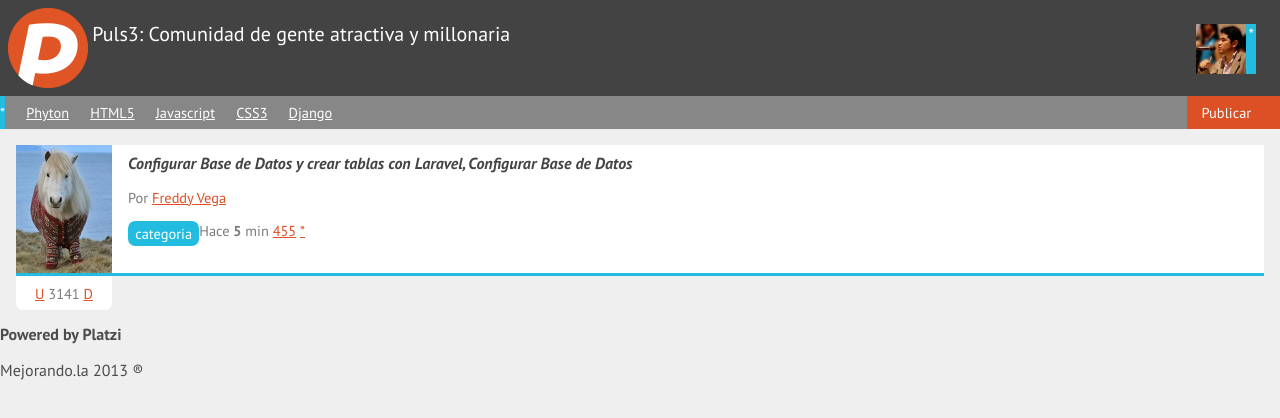
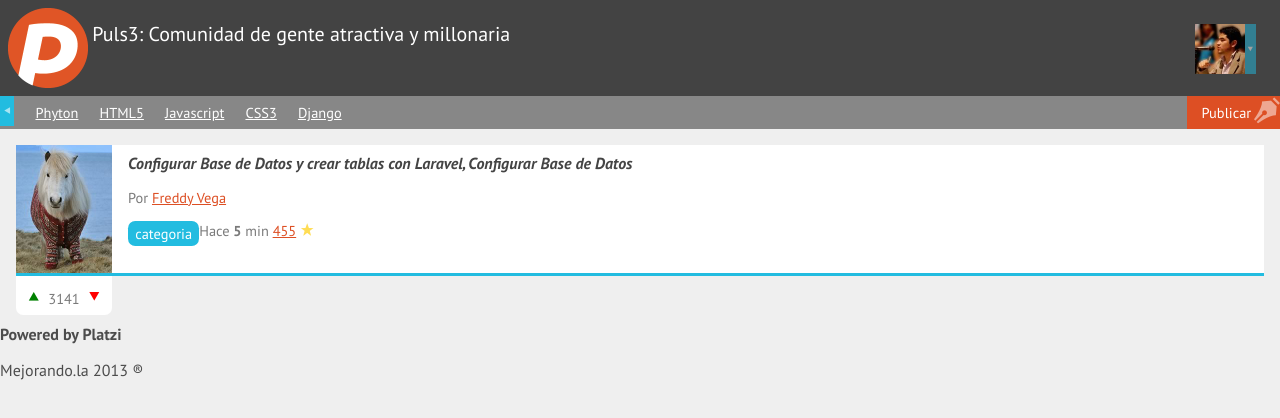
Before and after one commit to dmonterrubio/Puls3-dmonterrubio, a plain HTML site: page index.html in a window 1280 px wide. Drawn offline with Linux system fonts and the light colour scheme.

Commit message:
Iconos de tipofrafía y arreglos múltiples de diseño

```diff
--- a/estilos.css
+++ b/estilos.css
@@ -1,3 +1,13 @@
+@font-face {
+	font-family: 'icomoon';
+	src:url('fonts/icomoon.eot');
+	src:url('fonts/icomoon.eot?#iefix') format('embedded-opentype'),
+		url('fonts/icomoon.woff') format('woff'),
+		url('fonts/icomoon.ttf') format('truetype'),
+		url('fonts/icomoon.svg#icomoon') format('svg');
+	font-weight: normal;
+	font-style: normal;
+}
 a
 {
 	color: #DD4F24;
@@ -40,7 +50,14 @@ header #avatar figcaption
 	background: #22BCE0;
 	float:right;
 	height: 50px;
-	padding: 0 2px;
+	line-height: 50px;
+	opacity: 0.5;
+}
+header #avatar figcaption:after
+{
+	content: "\e001";
+	font-family: "icomoon";
+	font-size: 0.7em;
 }
 header #avatar img
 {
@@ -80,6 +97,12 @@ nav #flechita_nav a
 	padding: 0.5em 0;
 	text-decoration: none;
 }
+nav #flechita_nav a:after
+{
+	content: "\e000";
+	font-family: "icomoon";
+	opacity:0.6;
+}
 nav #publicar_nav
 {
 	background: #DD4F24;
@@ -87,6 +110,16 @@ nav #publicar_nav
 	margin-right: 0;
 	padding-right: 1em;
 	position: relative;
+}
+nav #publicar_nav:after
+{
+	color: rgba(255,255,255,0.5);
+	content: "\e003";
+	font-family: "icomoon";
+	font-size: 1.8em;
+	position: absolute;
+	right: 0;
+	top: 0;
 }
 nav #publicar_nav a
 {
@@ -110,6 +143,16 @@ nav #publicar_nav a
 {
 	color: #7A7A7A;
 	font-size: 0.9em;
+}
+#contenido .item .datos_item .guardar_item
+{
+	text-decoration: none;
+}
+#contenido .item .datos_item .guardar_item:after
+{
+	color: #FD5;
+	content: "\e004";
+	font-family: "icomoon";
 }
 #contenido .item .datos_item .tag_item
 {
@@ -152,3 +195,24 @@ nav #publicar_nav a
 	top: 100%;
 	width: 96px;
 }
+#contenido .item .votacion a
+{
+	text-decoration: none;
+}
+#contenido .item .votacion .down:after,
+#contenido .item .votacion .up:after
+{
+	font-family: "icomoon";
+	font-size: 1.5em;
+	vertical-align: bottom;
+}
+#contenido .item .votacion .down:after
+{
+	color: red;
+	content: "\e001";
+}
+#contenido .item .votacion .up:after
+{
+	color: green;
+	content: "\e002";
+}
--- a/index.html
+++ b/index.html
@@ -16,14 +16,12 @@
 		<h1>Puls3: Comunidad de gente atractiva y millonaria</h1>
 		<figure id="avatar">
 			<img src="avatar.jpg" />
-			<figcaption>
-				*
-			</figcaption>
+			<figcaption></figcaption>
 		</figure>
 	</header>
 	<nav>
 		<ul>
-			<li id="flechita_nav"><a href="#">*</a></li>
+			<li id="flechita_nav"><a href="#"></a></li>
 			<li><a href="#">Phyton</a></li>
 			<li><a href="#">HTML5</a></li>
 			<li><a href="#">Javascript</a></li>
@@ -47,12 +45,12 @@
 				<a class="tag_item" href="#">categoria</a>
 				<span class="fecha_item">Hace <strong>5</strong> min</span>
 				<a class="cometarios_item"href="#">455</a>
-				<a class="guardar_item"href="#">*</a>
+				<a class="guardar_item"href="#"></a>
 			</p>
 			<p class="votacion">
-				<a class="up" href="#">U</a>
+				<a class="up" href="#"></a>
 				3141
-				<a class="down" href="#">D</a>
+				<a class="down" href="#"></a>
 			</p>
 		</article>
 	</section>
```
Also changed, not shown: fonts/icomoon.ttf (added), fonts/icomoon.woff (added), 3 other files.
